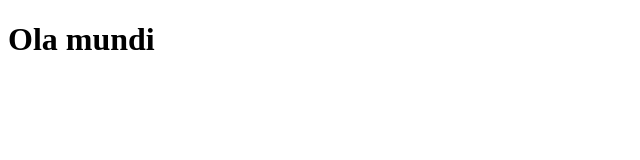
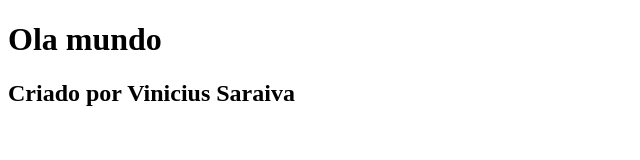
Before and after one commit to ViniciusSPDP/atv-2-git, a plain HTML site: page index.htm in a window 1280 px wide. Shown: the whole page, without its empty margins (0-640 px from the left). Drawn offline with Linux system fonts and the light colour scheme.

Commit message:
Second Commit

```diff
--- a/index.htm
+++ b/index.htm
@@ -6,6 +6,7 @@
     <title>Document</title>
 </head>
 <body>
-    <h1>Ola mundi</h1>
+    <h1>Ola mundo</h1>
+    <h2>Criado por Vinicius Saraiva</h2>
 </body>
 </html>
```
